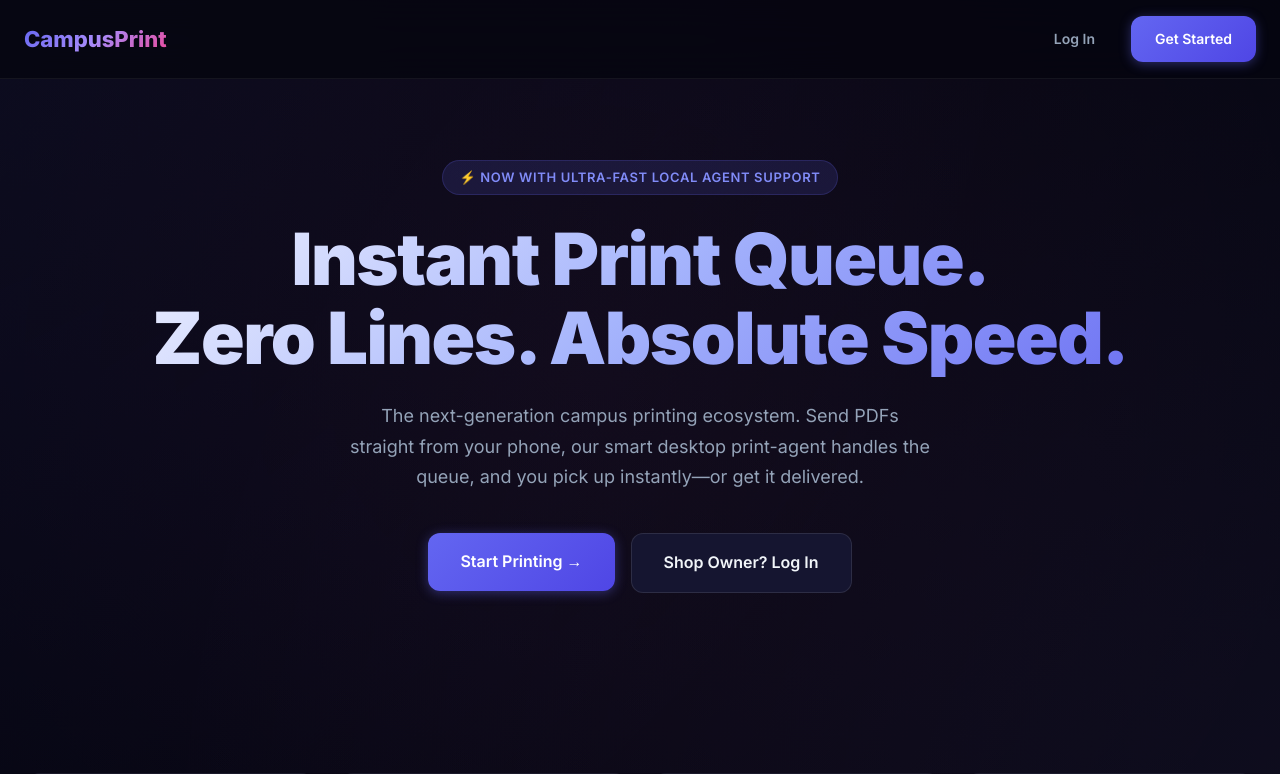
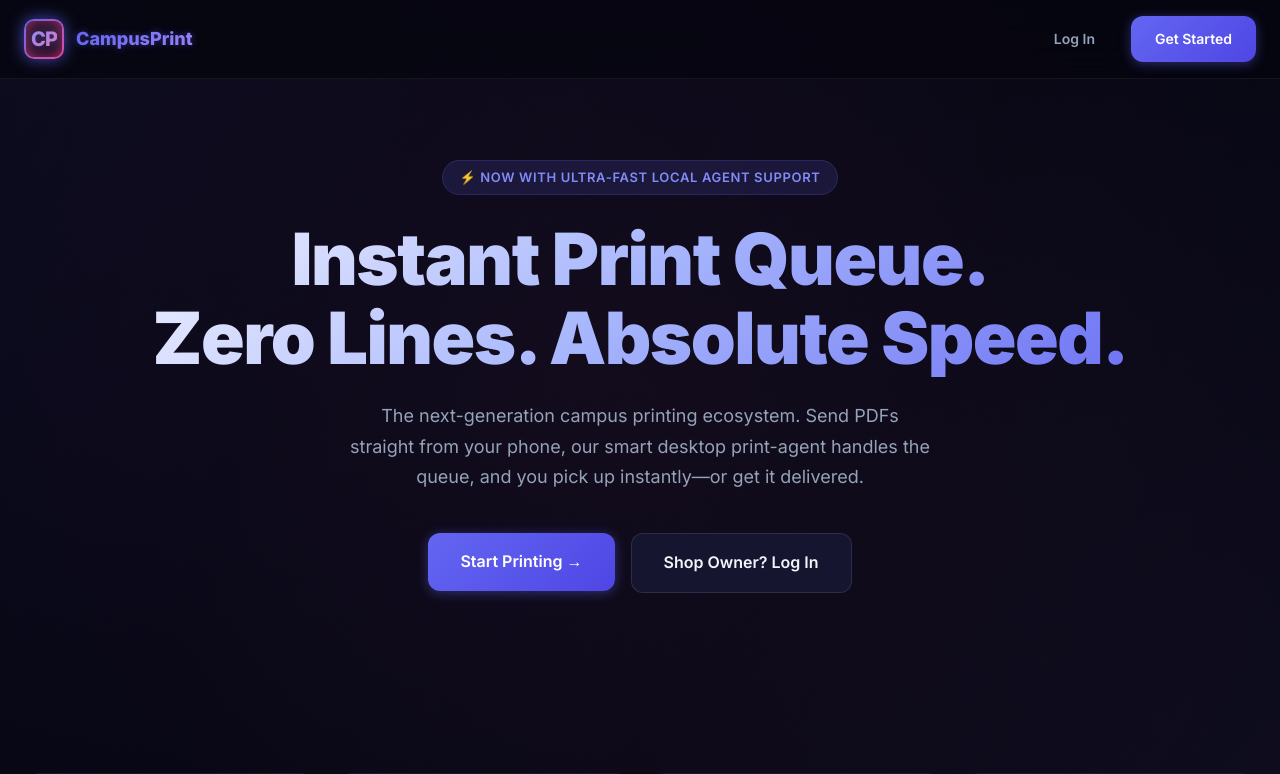
Before and after one commit to Jwjah/container, a Next.js app in the folder client/: page / in a window 1280 px wide. Shown: the top 774 px of the page. Built offline with nearby package versions, Linux system fonts and the light colour scheme; no server answers.

Commit message:
feat: add animated CP logo and complete PWA setup

```diff
--- a/client/src/app/page.tsx
+++ b/client/src/app/page.tsx
@@ -6,6 +6,7 @@ import { useEffect, useState } from 'react';
 import { useAuthStore } from '@/lib/store';
 import { useRouter } from 'next/navigation';
 import { HiOutlinePrinter, HiOutlineLightningBolt, HiOutlineShieldCheck, HiOutlineTruck } from 'react-icons/hi';
+import Logo from '@/components/ui/Logo';
 
 const features = [
   { icon: <HiOutlinePrinter size={28} />, title: 'Smart Printing', desc: 'Upload PDFs, choose B&W or color, single or double-sided. Auto page detection.' },
@@ -45,16 +46,7 @@ export default function LandingPage() {
         }}
       >
         <div style={{ maxWidth: 1280, margin: '0 auto', display: 'flex', justifyContent: 'space-between', alignItems: 'center' }}>
-          <motion.div
-            whileHover={{ scale: 1.05 }}
-            style={{
-              fontSize: 22, fontWeight: 800,
-              background: 'linear-gradient(135deg, #6366f1, #a78bfa, #ec4899)',
-              WebkitBackgroundClip: 'text', WebkitTextFillColor: 'transparent',
-            }}
-          >
-            CampusPrint
-          </motion.div>
+          <Logo size={40} />
           <div style={{ display: 'flex', gap: 12 }}>
             <Link href="/login">
               <motion.button whileHover={{ scale: 1.05 }} whileTap={{ scale: 0.95 }} className="btn btn-ghost">
--- a/client/src/components/layout/DashboardLayout.tsx
+++ b/client/src/components/layout/DashboardLayout.tsx
@@ -6,6 +6,7 @@ import { useRouter, usePathname } from 'next/navigation';
 import { useEffect, useState } from 'react';
 import Link from 'next/link';
 import { PulseDot, NotificationBadge } from '@/components/animations';
+import Logo from '@/components/ui/Logo';
 import api from '@/lib/api';
 import {
   HiOutlineHome, HiOutlineDocumentText, HiOutlineCog, HiOutlineLogout,
@@ -151,13 +152,7 @@ export default function DashboardLayout({ children }: { children: React.ReactNod
           display: 'flex', alignItems: 'center', justifyContent: 'space-between',
         }}>
           <Link href={`/${user.role}`} style={{ textDecoration: 'none' }}>
-            <span style={{
-              fontSize: 20, fontWeight: 800,
-              background: 'linear-gradient(135deg, #6366f1, #a78bfa)',
-              WebkitBackgroundClip: 'text', WebkitTextFillColor: 'transparent',
-            }}>
-              CampusPrint
-            </span>
+            <Logo size={32} />
           </Link>
           <button onClick={() => setSidebarOpen(false)} className="btn btn-ghost btn-icon mobile-only"
             style={{ padding: 4 }}>
--- /dev/null
+++ b/client/src/components/ui/Logo.tsx
@@ -0,0 +1,85 @@
+'use client';
+
+import { motion } from 'framer-motion';
+
+export default function Logo({ size = 48 }: { size?: number }) {
+  const fontSize = size * 0.5;
+  const borderRadius = size * 0.25;
+
+  return (
+    <div style={{ display: 'flex', alignItems: 'center', gap: '12px' }}>
+      <motion.div
+        animate={{
+          boxShadow: [
+            '0 0 8px rgba(99, 102, 241, 0.4), inset 0 0 8px rgba(236, 72, 153, 0.4)',
+            '0 0 20px rgba(99, 102, 241, 0.9), inset 0 0 20px rgba(236, 72, 153, 0.9)',
+            '0 0 8px rgba(99, 102, 241, 0.4), inset 0 0 8px rgba(236, 72, 153, 0.4)'
+          ],
+        }}
+        transition={{
+          duration: 2.5,
+          repeat: Infinity,
+          ease: 'easeInOut'
+        }}
+        style={{
+          display: 'flex',
+          alignItems: 'center',
+          justifyContent: 'center',
+          width: size,
+          height: size,
+          borderRadius: borderRadius,
+          border: '2px solid transparent',
+          // The background uses padding-box for the inside (dark) and border-box for the border (gradient)
+          background: 'linear-gradient(#050510, #050510) padding-box, linear-gradient(135deg, #6366f1, #ec4899) border-box',
+          position: 'relative',
+        }}
+      >
+        <motion.span
+          animate={{
+            textShadow: [
+              '0 0 5px rgba(167, 139, 250, 0.3)',
+              '0 0 15px rgba(167, 139, 250, 0.8)',
+              '0 0 5px rgba(167, 139, 250, 0.3)'
+            ]
+          }}
+          transition={{
+            duration: 2.5,
+            repeat: Infinity,
+            ease: 'easeInOut'
+          }}
+          style={{
+            fontSize: fontSize,
+            fontWeight: 800,
+            background: 'linear-gradient(135deg, #818cf8, #f472b6)',
+            WebkitBackgroundClip: 'text',
+            WebkitTextFillColor: 'transparent',
+            letterSpacing: '-1px',
+            userSelect: 'none',
+          }}
+        >
+          CP
+        </motion.span>
+      </motion.div>
+      <motion.span
+        animate={{
+          textShadow: [
+            '0 0 4px rgba(99, 102, 241, 0.2)',
+            '0 0 10px rgba(99, 102, 241, 0.6)',
+            '0 0 4px rgba(99, 102, 241, 0.2)'
+          ]
+        }}
+        transition={{ duration: 2.5, repeat: Infinity, ease: 'easeInOut' }}
+        style={{
+          fontSize: size * 0.45,
+          fontWeight: 800,
+          background: 'linear-gradient(135deg, #6366f1, #a78bfa)',
+          WebkitBackgroundClip: 'text',
+          WebkitTextFillColor: 'transparent',
+          display: size < 40 ? 'none' : 'block' // hide text on small sizes
+        }}
+      >
+        CampusPrint
+      </motion.span>
+    </div>
+  );
+}
```
Also changed, not shown: 1 other file (tests, documents, lock files or other folders).
